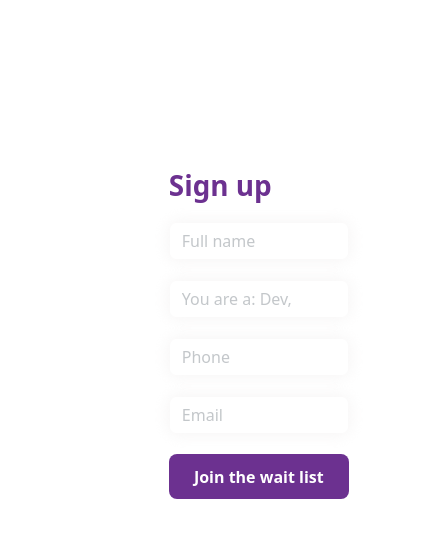
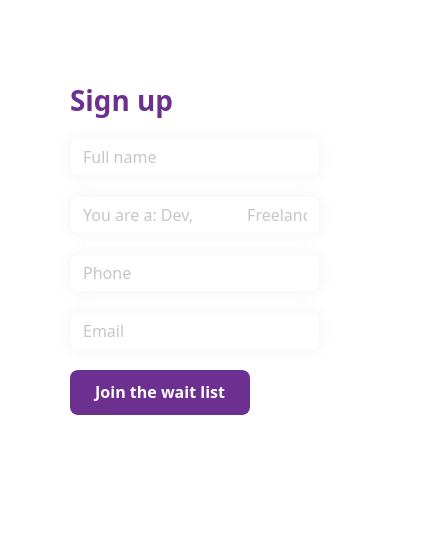
Before and after one commit to AbdulHadi404/react-firebase-signup, a React (Create React App) app: page / in a window 390 px wide. Shown: the top 549 px of the page, 433 px wide, since content can reach past the window. Built offline with nearby package versions, Linux system fonts and the light colour scheme.

Commit message:
Updated CSS

```diff
--- a/src/components/Signup.css
+++ b/src/components/Signup.css
@@ -1,3 +1,4 @@
+/* ==================Left====================== */
 .flex-container {
   display: flex;
   flex-wrap: wrap;
@@ -12,13 +13,6 @@
   flex: 3;
   height: 100vh;
   background-color: white;
-}
-
-.flex-item-right {
-  flex: 4;
-  height: 100vh;
-  background-color: #6c3190;
-  color: white;
 }
 
 .form-btn {
@@ -58,6 +52,13 @@ Input {
 }
 
 /* ==================Right====================== */
+.flex-item-right {
+  flex: 4;
+  background-image: url(https://www.pngall.com/wp-content/uploads/2017/05/World-Map-Free-PNG-Image.png);
+  height: 100vh;
+  background-color: #6c3190;
+  color: white;
+}
 
 .content-container {
   margin-top: 30vh;
@@ -90,7 +91,7 @@ Input {
   font-size: small;
 }
 
-/* Responsive layout - makes a one column layout instead of a two-column layout */
+/* ==================Media Queries====================== */
 @media (max-width: 800px) {
   .flex-item-right,
   .flex-item-left {
@@ -98,3 +99,30 @@ Input {
     flex-direction: column;
   }
 }
+
+@media (max-width: 390px) {
+  .form-container {
+    margin-top: 10vh;
+    margin-left: auto;
+    margin-right: auto;
+    max-width: 250px !important;
+  }
+  .flex-item-right,
+  .flex-item-left {
+    height: 90vh;
+  }
+}
+@media (max-width: 480px) {
+  .form-container {
+    margin-top: 10vh;
+    margin-left: auto;
+    margin-right: auto;
+  }
+}
+
+@media (min-width: 800px) and (max-width: 1200px) {
+  .form-container {
+    margin-left: auto;
+    margin-right: auto;
+  }
+}
--- a/src/components/Signup.js
+++ b/src/components/Signup.js
@@ -2,7 +2,6 @@ import React, { useRef, useState, useEffect } from 'react';
 import { Alert, FormGroup, Button, Input, Form } from 'reactstrap';
 import { auth } from '../config/firebase';
 import './Signup.css';
-import firebase from 'firebase';
 
 const Signup = () => {
   const emailRef = useRef(null);
@@ -44,7 +43,7 @@ const Signup = () => {
     window.localStorage.clear();
   }, []);
 
-  const onSignUpHandler = async (e) => {
+  const onJoinHandler = async (e) => {
     e.preventDefault();
     setError('');
 
@@ -77,21 +76,6 @@ const Signup = () => {
         window.localStorage.setItem('roleForSignIn', roleRef.current.value);
       })
       .catch((err) => setError(error.message));
-
-    //////HERERERERE//////////////////////
-    // await auth
-    //   .createUserWithEmailAndPassword(
-    //     emailRef.current.value,
-    //     phoneRef.current.value
-    //   )
-    //   .then((res) => {
-    //     console.log(res, 'Registered');
-    //   })
-    //   .catch((error) => {
-    //     setError(error.message);
-    //     console.log(error, error.message);
-    //   });
-    //////HERERERERE//////////////////////
   };
 
   return (
@@ -125,14 +109,14 @@ const Signup = () => {
 
           {error.length ? (
             <FormGroup>
-              <Alert color="danger">
+              <Alert color="dark">
                 <strong>Error!</strong> {error}.
               </Alert>
             </FormGroup>
           ) : null}
 
           <FormGroup className="form-item">
-            <Button block className="form-btn" onClick={onSignUpHandler}>
+            <Button block className="form-btn" onClick={onJoinHandler}>
               Join the wait list
             </Button>
           </FormGroup>
```
